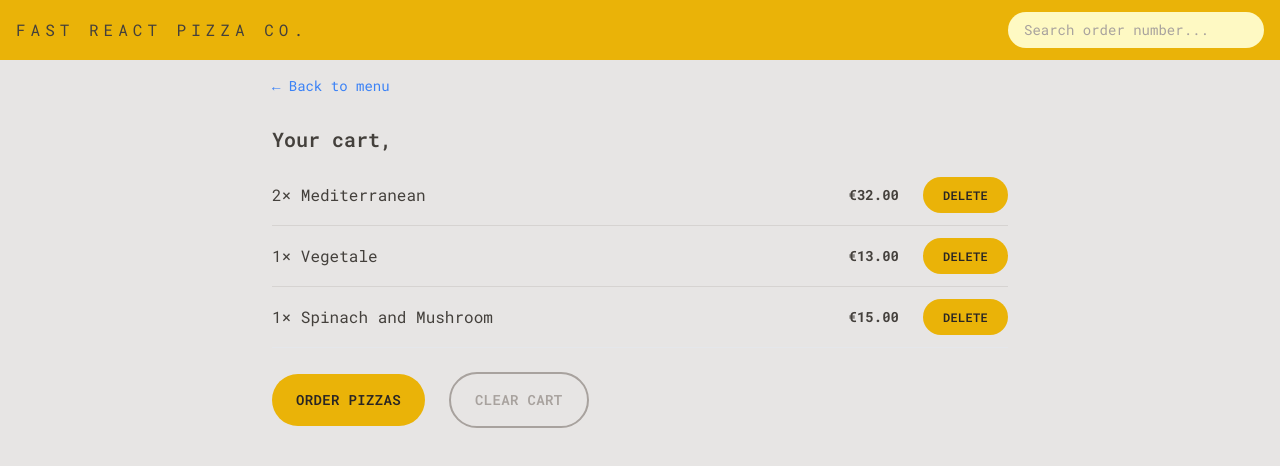
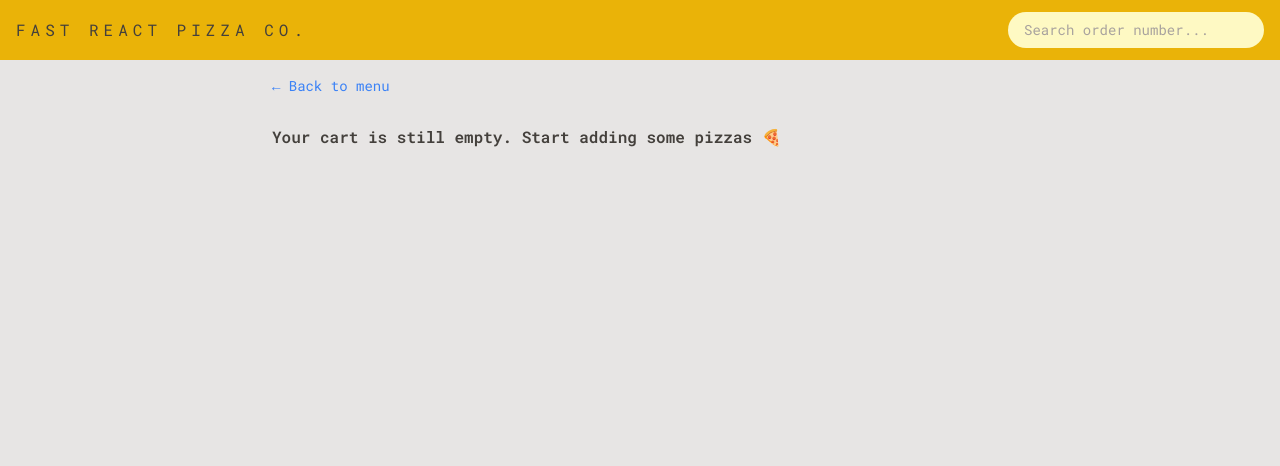
Before and after one commit to Kavin-crew/react-course-exercises, a React (Vite) app in the folder 16-fast-react-pizza/: page /cart in a window 1280 px wide. Shown: the top 466 px of the page. Built offline with nearby package versions, Linux system fonts and the light colour scheme.

Commit message:
building the cart page

```diff
--- a/16-fast-react-pizza/src/features/cart/Cart.jsx
+++ b/16-fast-react-pizza/src/features/cart/Cart.jsx
@@ -2,35 +2,42 @@
 import LinkButton from '../../ui/LinkButton';
 import Button from '../../ui/Button';
 import CartItem from '../cart/CartItem';
+import EmptyCart from '../cart/EmptyCart';
 import { useSelector } from 'react-redux';
+import { clearCart, getCart } from './cartSlice';
+import { getUsername } from '../user/userSlice';
+import { useDispatch } from 'react-redux';
 
-const fakeCart = [
-    {
-        pizzaId: 12,
-        name: 'Mediterranean',
-        quantity: 2,
-        unitPrice: 16,
-        totalPrice: 32,
-    },
-    {
-        pizzaId: 6,
-        name: 'Vegetale',
-        quantity: 1,
-        unitPrice: 13,
-        totalPrice: 13,
-    },
-    {
-        pizzaId: 11,
-        name: 'Spinach and Mushroom',
-        quantity: 1,
-        unitPrice: 15,
-        totalPrice: 15,
-    },
-];
+// const fakeCart = [
+//     {
+//         pizzaId: 12,
+//         name: 'Mediterranean',
+//         quantity: 2,
+//         unitPrice: 16,
+//         totalPrice: 32,
+//     },
+//     {
+//         pizzaId: 6,
+//         name: 'Vegetale',
+//         quantity: 1,
+//         unitPrice: 13,
+//         totalPrice: 13,
+//     },
+//     {
+//         pizzaId: 11,
+//         name: 'Spinach and Mushroom',
+//         quantity: 1,
+//         unitPrice: 15,
+//         totalPrice: 15,
+//     },
+// ];
 
 function Cart() {
-    const username = useSelector((state) => state.user.username);
-    const cart = fakeCart;
+    const username = useSelector(getUsername);
+    const cart = useSelector(getCart);
+    const dispatch = useDispatch();
+
+    if (!cart.length) return <EmptyCart />;
 
     return (
         <div className="px-4 py-3">
@@ -48,7 +55,9 @@
                 <Button to="/order/new" type="primary">
                     Order pizzas
                 </Button>
-                <Button type="secondary">Clear cart</Button>
+                <Button type="secondary" onClick={() => dispatch(clearCart())}>
+                    Clear cart
+                </Button>
             </div>
         </div>
     );
--- a/16-fast-react-pizza/src/features/cart/EmptyCart.jsx
+++ b/16-fast-react-pizza/src/features/cart/EmptyCart.jsx
@@ -1,13 +1,13 @@
-import { Link } from 'react-router-dom';
+import LinkButton from '../../ui/LinkButton';
 
 function EmptyCart() {
-  return (
-    <div>
-      <Link to="/menu">&larr; Back to menu</Link>
+    return (
+        <div className="py-3 px-4">
+            <LinkButton to="/menu">&larr; Back to menu</LinkButton>
 
-      <p>Your cart is still empty. Start adding some pizzas :)</p>
-    </div>
-  );
+            <p className="font-semibold mt-7">Your cart is still empty. Start adding some pizzas 🍕</p>
+        </div>
+    );
 }
 
 export default EmptyCart;
--- a/16-fast-react-pizza/src/features/cart/cartSlice.js
+++ b/16-fast-react-pizza/src/features/cart/cartSlice.js
@@ -51,6 +51,8 @@
 
 export default cartSlice.reducer;
 
+export const getCart = (state) => state.cart.cart;
+
 export const getTotalCartQuantity = (state) => state.cart.cart.reduce((sum, item) => sum + item.quantity, 0);
 
 export const getTotalCartPrice = (state) => state.cart.cart.reduce((sum, item) => sum + item.totalPrice, 0);
--- a/16-fast-react-pizza/src/features/user/userSlice.js
+++ b/16-fast-react-pizza/src/features/user/userSlice.js
@@ -40,3 +40,5 @@
 export const { updateName } = userSlice.actions;
 
 export default userSlice.reducer;
+
+export const getUsername = (state) => state.user.username;
```
